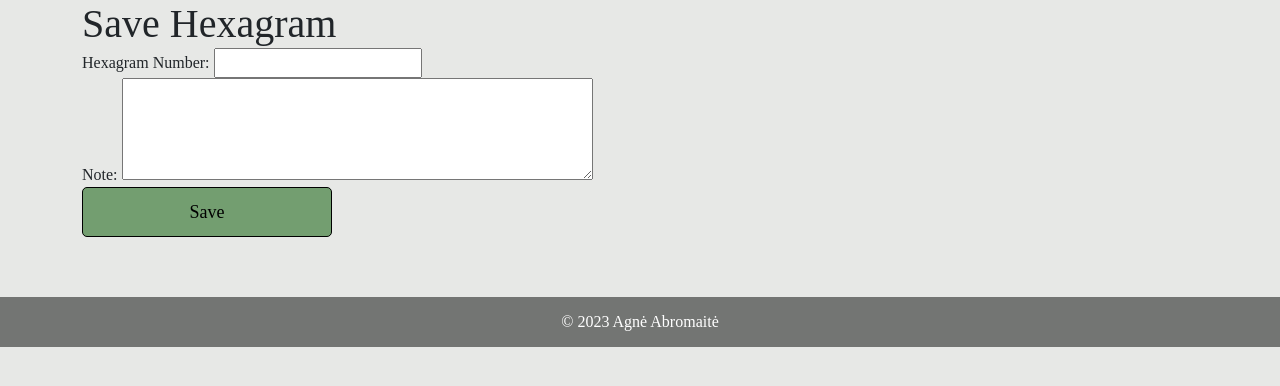
After one commit to A-Abromaite/IChing_Website_final, a Django app: page /iching/save_hexagram/ in a window 1280 px wide. The commit adds this page. Shown: the top 386 px of the page. Run offline with Django 4.2, Linux system fonts and the light colour scheme.

Commit message:
Saving hexagrams

```diff
--- /dev/null
+++ b/mysite/iching/forms.py
@@ -0,0 +1,8 @@
+from .models import Hexagram
+from django import forms
+from django.contrib.auth.models import User
+
+class HexagramForm(forms.ModelForm):
+    class Meta:
+        model = Hexagram
+        fields = ["number", "description", "meaning"]
--- a/mysite/iching/templates/my_iching.html
+++ b/mysite/iching/templates/my_iching.html
@@ -15,7 +15,7 @@
                     <h3>{{ hexagram.number }}</h3>
                     <p>{{ hexagram.description }}</p>
                     <p>Meaning: {{ hexagram.meaning }}</p>
-                    <p>My Note: {{hexagram.note}}</p>
+<!--                    <p>My Note: {{hexagram.note}}</p>-->
                     <!-- Display any other relevant information about the hexagram -->
                 </li>
             {% endfor %}
--- /dev/null
+++ b/mysite/iching/templates/save_hexagram.html
@@ -0,0 +1,22 @@
+{% extends "base.html" %}
+{% load static %}
+
+{% block "title" %}Save Hexagram{% endblock %}
+
+{% block "content" %}
+<div class="container">
+    <h1>Save Hexagram</h1>
+    <form method="POST" action="{% url 'save_hexagram' %}">
+        {% csrf_token %}
+        <div class="form-group">
+            <label for="hexagram_number">Hexagram Number:</label>
+            <input type="text" id="hexagram_number" name="hexagram_number" value="{{ hexagram_number }}" readonly>
+        </div>
+        <div class="form-group">
+            <label for="note">Note:</label>
+            <textarea id="note" name="note" rows="4" cols="50"></textarea>
+        </div>
+        <button type="submit" class="styled-button">Save</button>
+    </form>
+</div>
+{% endblock %}
--- a/mysite/iching/urls.py
+++ b/mysite/iching/urls.py
@@ -9,6 +9,5 @@ urlpatterns = [
     path('my-iching/', views.my_iching, name='my_iching'),
     path('register/', views.register, name='register'),
     path('accounts/', include('django.contrib.auth.urls')),
-
-
+    path('save_hexagram/', views.save_hexagram, name='save_hexagram'),
 ]
--- a/mysite/iching/views.py
+++ b/mysite/iching/views.py
@@ -1,12 +1,12 @@
-from django.shortcuts import render
+from django.shortcuts import render, redirect
 from django.http import HttpResponse
 from .models import Hexagram, CastedResult, Coin, UserProfile
 from random import randint
 from django.contrib.auth.decorators import login_required
-from django.shortcuts import redirect
 from django.contrib.auth.forms import User
 from django.views.decorators.csrf import csrf_protect
 from django.contrib import messages
+from .forms import HexagramForm
 
 def index(request):
     return render(request, 'index.html')
@@ -106,13 +106,13 @@ def toss_coins(request):
                     print(modified_hexagram_number)
 
                     # Save the hexagrams to the user's profile
-                    # user_profile = UserProfile.objects.get(user=request.user)
-                    # user_profile.saved_hexagrams.add(hexagram_number)
-                    #
-                    # if modified_hexagram_number:
-                    #     user_profile.saved_hexagrams.add(modified_hexagram_number)
-                    #
-                    # user_profile.save()
+                    user_profile = UserProfile.objects.get(user=request.user)
+                    user_profile.saved_hexagrams.add(hexagram_number)
+
+                    if modified_hexagram_number:
+                        user_profile.saved_hexagrams.add(modified_hexagram_number)
+
+                    user_profile.save()
 
         else:
             results = []
@@ -172,3 +172,23 @@ def my_iching(request):
         'saved_hexagrams': saved_hexagrams
     }
     return render(request, 'my_iching.html', context=context)
+
+def save_hexagram(request):
+    if request.method == 'POST':
+        form = HexagramForm(request.POST)
+        if form.is_valid():
+            hexagram_id = form.cleaned_data['hexagram_id']
+            note = form.cleaned_data['note']
+
+            hexagram = Hexagram.objects.get(id=hexagram_id)
+            hexagram.note = note
+            hexagram.save()
+
+            return redirect('my_iching')  # Redirect to the "my_iching" page after saving the hexagram
+    else:
+        form = HexagramForm()
+
+    context = {
+        'form': form,
+    }
+    return render(request, 'save_hexagram.html', context)
```
Also changed, not shown: mysite/iching/templates/toss_coins.html (+8 -0 lines), mysite/db.sqlite3.
